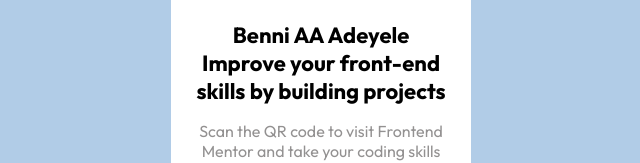
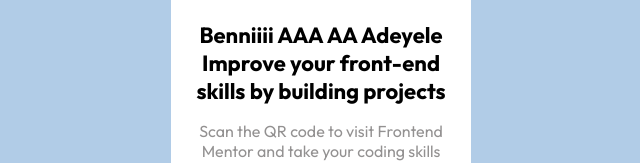
Before and after one commit to benjaminade/my-frontend-mentor-challenges, a plain HTML site: page index.html in a window 1280 px wide. Shown: the part 461-624 px from the top of the page, without its empty margins (319-959 px from the left). Drawn offline with Linux system fonts and the light colour scheme.

Commit message:
Name changes

```diff
--- a/index.html
+++ b/index.html
@@ -74,7 +74,7 @@
     </div>
     <div class="div2">
 
-      <p class="p1"> Benni AA Adeyele Improve your front-end skills by building projects</p>
+      <p class="p1"> Benniiii AAA AA Adeyele Improve your front-end skills by building projects</p>
       <p class="p2">
         Scan the QR code to visit Frontend Mentor and take your coding skills to the next level</p>
     </div>
```
